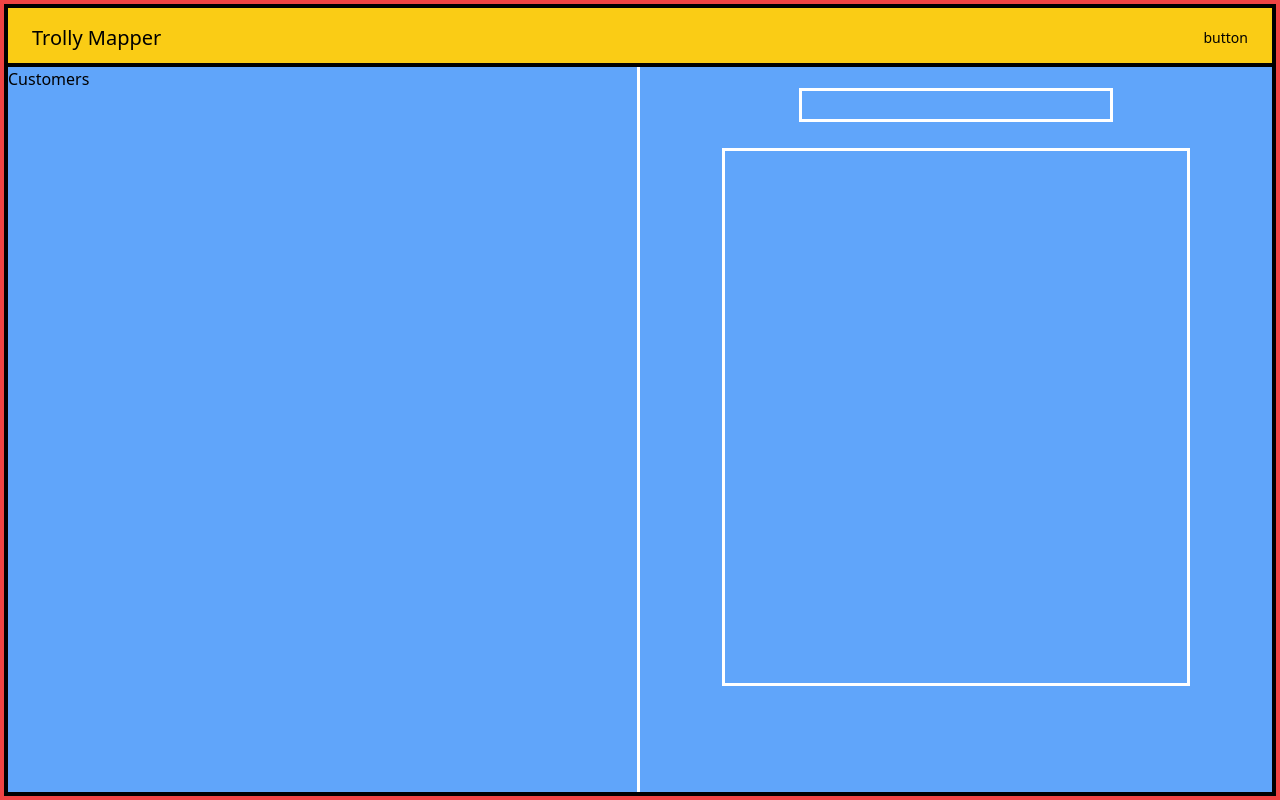
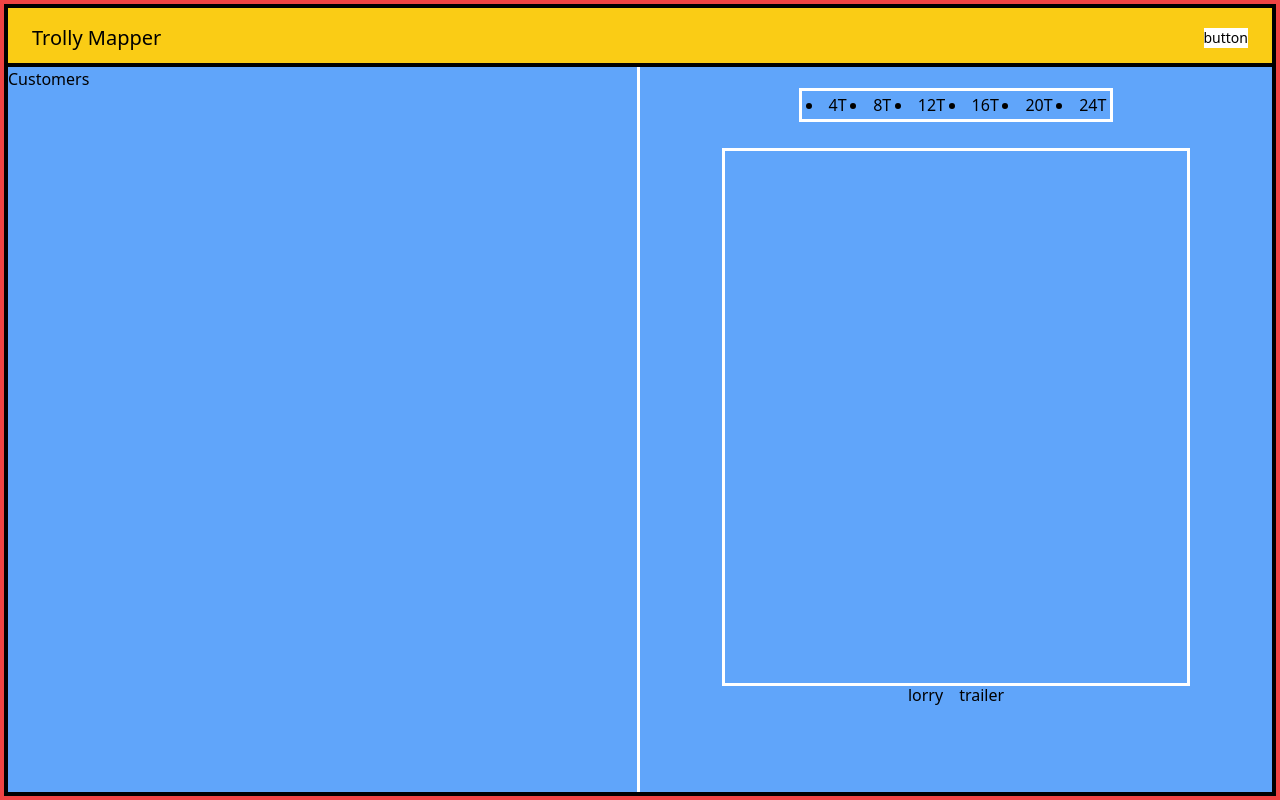
Before and after one commit to LGRV-alt/trolley-mapper, a React (Vite) app: page / in a window 1280 px wide. Built offline with nearby package versions, Linux system fonts and the light colour scheme.

Commit message:
added buttons to change trolly amounts

```diff
--- a/src/components/Header.jsx
+++ b/src/components/Header.jsx
@@ -11,7 +11,9 @@ function Header() {
       </h1>
 
       <ul>
-        <li className="mr-6 text-sm  ">button</li>
+        <li className="mr-6 text-sm">
+          <button className="bg-white hover:bg-yellow-600">button</button>
+        </li>
       </ul>
     </div>
   );
--- a/src/components/VechicleSection.jsx
+++ b/src/components/VechicleSection.jsx
@@ -1,8 +1,24 @@
+import { useState } from "react";
+
 function VechicleSection() {
+  let lorryButtons = ["4", "8", "12", "16", "20", "24"];
+  let trailerButtons = ["3", "6", "7"];
+  const [lorry, setLorry] = useState(true);
+
   return (
     <div className="outline outline-white p-2 flex content-center flex-col items-center">
-      <div className="outline outline-white w-1/2 h-7 mt-4"></div>
+      <div className="outline flex justify-evenly items-center outline-white w-1/2 h-7 mt-4">
+        {lorry
+          ? lorryButtons.map((item) => <li key={item}>{item}T</li>)
+          : trailerButtons.map((item) => <li key={item}>{item}T</li>)}
+      </div>
       <div className="outline outline-white h-3/4 w-3/4 mt-8 "></div>
+      <div>
+        <button onClick={() => setLorry(true)} className="mr-4">
+          lorry
+        </button>
+        <button onClick={() => setLorry(false)}>trailer</button>
+      </div>
     </div>
   );
 }
```
